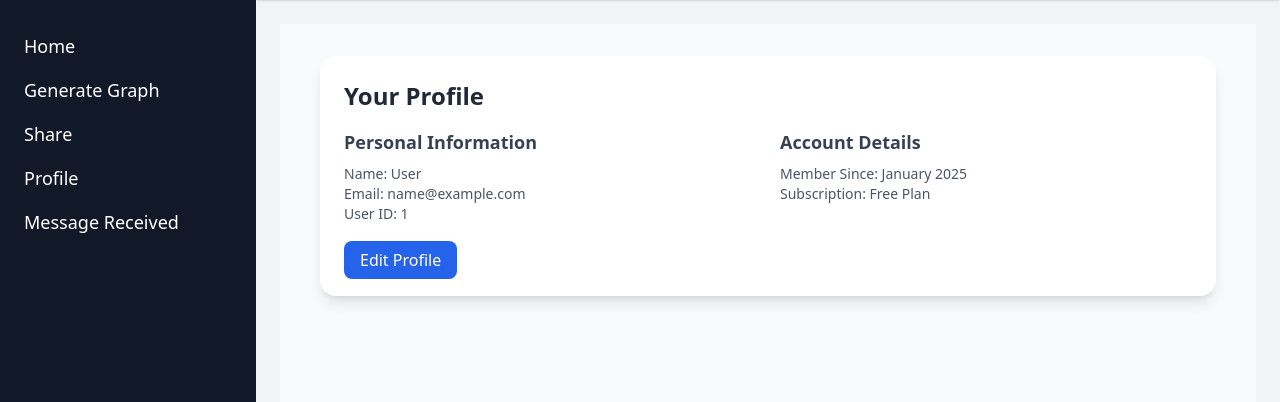
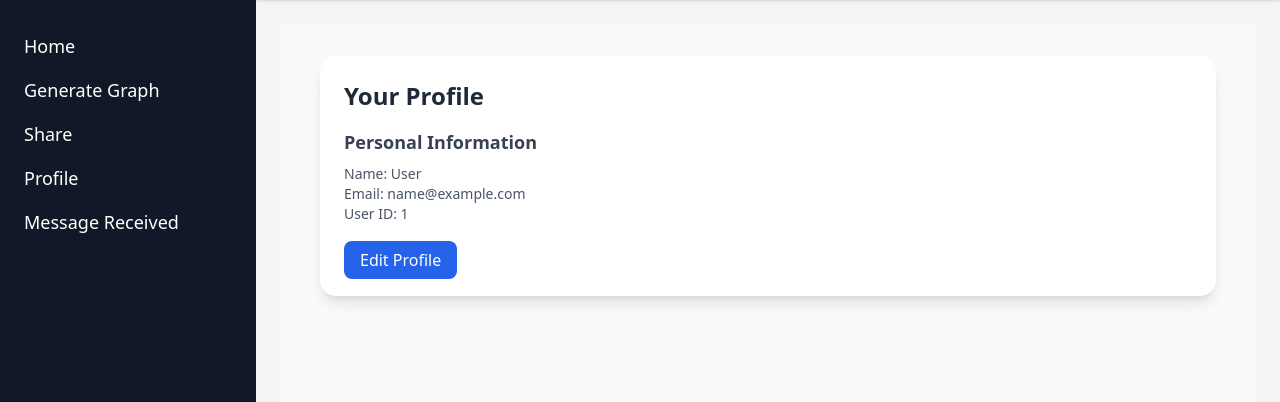
Before and after one commit to oMakaron/AgileWebDev88, a Flask app: page /profile in a window 1280 px wide. Shown: the part 56-458 px from the top of the page. Run offline with Flask 3, Linux system fonts and the light colour scheme; the visitor is signed in with stand-in values (Sample User, id 1); tables that the repository leaves empty hold one stand-in row (values such as "Sample post"); style sheets or scripts are compiled from the project's sources; some libraries are stand-ins or nearby versions.

Commit message:
delete the data from profile

```diff
--- a/app/templates/profile.html
+++ b/app/templates/profile.html
@@ -12,11 +12,6 @@
                 <p class="text-sm text-gray-600">Email: {{ user.email }}</p>
                 <p class="text-sm text-gray-600">User ID: {{ user.id }}</p>
             </div>
-            <div>
-                <h2 class="text-lg font-semibold text-gray-700">Account Details</h2>
-                <p class="text-sm text-gray-600 mt-2">Member Since: January 2025</p>
-                <p class="text-sm text-gray-600">Subscription: Free Plan</p>
-            </div>
         </div>
         <div class="mt-6">
             <a href="/edit-profile" class="bg-blue-600 text-white px-4 py-2 rounded-lg hover:bg-blue-700 transition">
```
